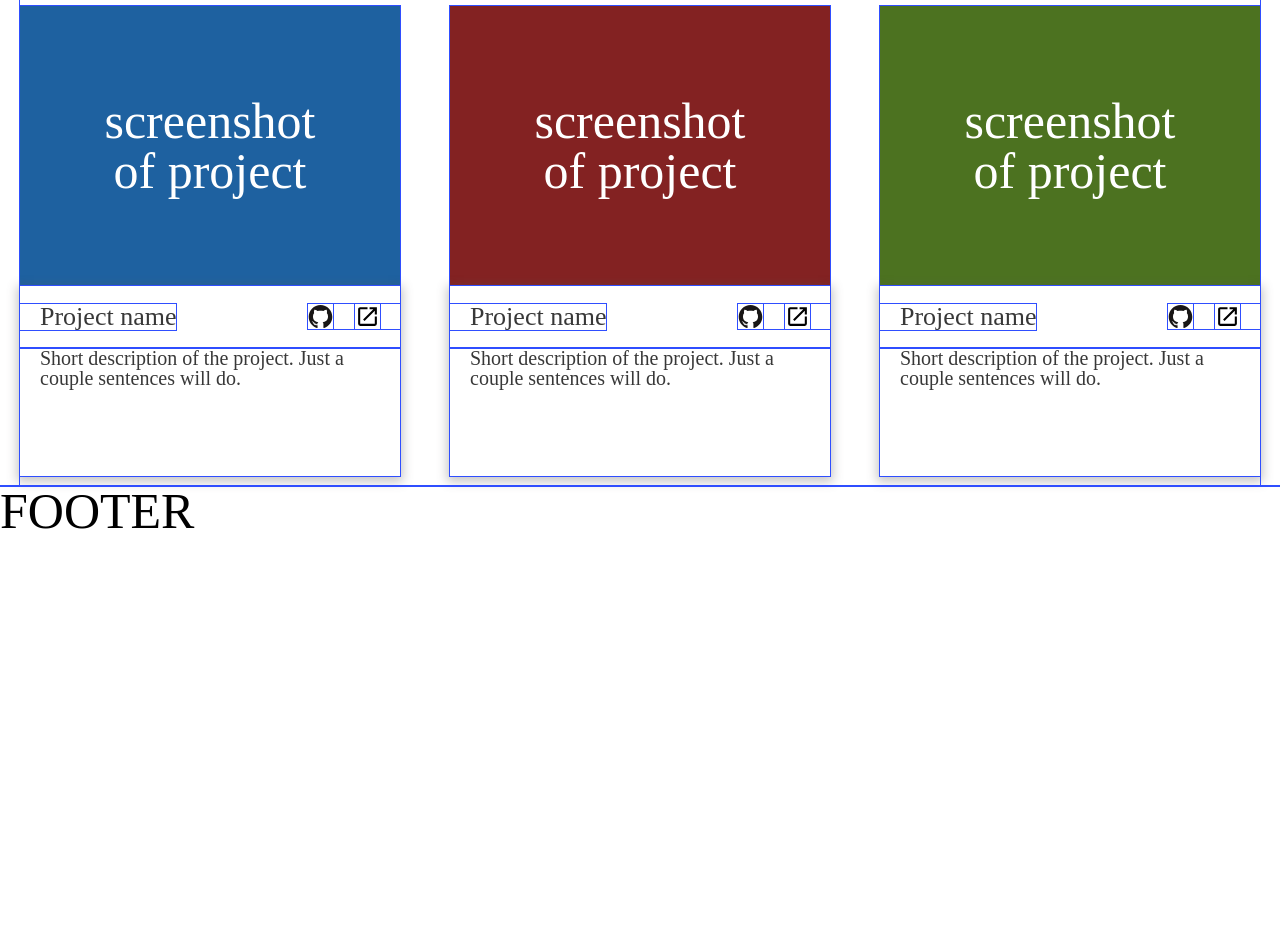
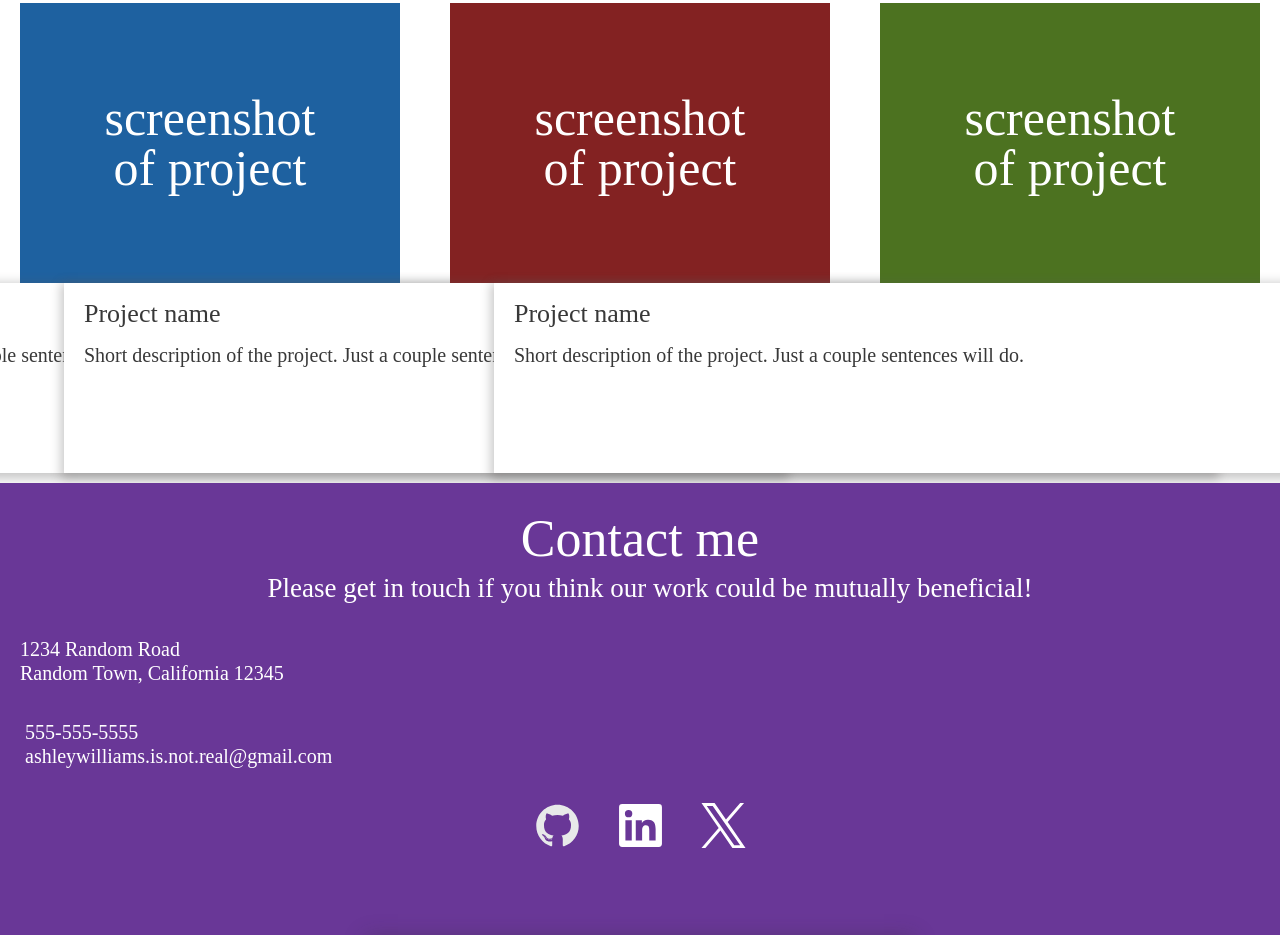
Before and after one commit to sub-pr1me/Project-Homepage, a website built with webpack: page src/template.html in a window 1280 px wide. Shown: the part 1421-2356 px from the top of the page. Built offline with nearby package versions, Linux system fonts and the light colour scheme.

Commit message:
build: add bottom mobile section

```diff
--- a/src/styles.css
+++ b/src/styles.css
@@ -48,9 +48,9 @@ table {
 
 /* //////////////////////////////////////////////////////// */
 
-* {
-	outline: rgb(47, 78, 255) 1px solid;
-}
+/* * {
+	outline: rgb(255, 247, 135) 1px solid;
+} */
 
 .c1{
 	background-color: rgb(161, 89, 48);
@@ -129,7 +129,6 @@ body {
 
 .header_content {
 	padding: 4vh 5vw;
-
 }
 
 img {
@@ -187,6 +186,10 @@ main,
 	align-items: center;
 }
 
+main {
+	margin-bottom: 118px;
+}
+
 h2 {
 	font-size: 52px;
 	margin: 100px 0px 12px 0px;
@@ -212,7 +215,7 @@ h2 {
 
 .project_info {
 	height: 190px;
-	width: 100%;
+	width: 90vw;
 }
 
 .project_header {
@@ -237,8 +240,9 @@ h2 {
 
 .project_description {
 	height: 75%;
-	width: 100%;
-	padding-left: 55px;
+	width: 80%;
+	padding-left: 15px;
+	padding-right: 20px;
 	font-size: 20px;
 }
 
@@ -247,25 +251,90 @@ h2 {
 	width: 24px;
 }
 
-
-
-
-
-
-
-
-
-
-
-
-
-
-
-
-
 footer {
 	width: 100%;
-	height: 500px;
+	height: fit-content;
+	background-color: rgb(105, 55, 151);
+}
+
+.footer_content,
+.footer_text {
+	height: fit-content;
+	width: 100%;
+	display: flex;
+	flex-direction: column;
+	justify-content: flex-start;
+	align-items: center;
+}
+
+h3 {
+	align-self: center;
+	text-align: center;
+	font-size: 52px;
+	margin-top: 30px;
+	margin-bottom: 10px;
+}
+
+footer div.footer_text {
+	margin-bottom: 60px;
+}
+
+.footer_paragraph,
+.address,
+.email {
+	margin-bottom: 35px;
+}
+
+.footer_paragraph,
+.address,
+.phone,
+.email {
+	padding-left: 20px;
+}
+
+.footer_paragraph {
+	font-size: 27px;
+}
+
+.address,
+.phone,
+.email {
+	font-size: 20px;
+	line-height: 24px;
+	display: flex;
+	flex-direction: row;
+	align-self: flex-start;
+	align-items: center;
+}
+
+.phone,
+.email {
+	gap: 5px;
+}
+
+.footer_icons {
+	display: flex;
+	gap: 38px;
+	margin-bottom: 30px;
+}
+
+footer img.tel,
+footer img.mail {
+	filter: invert(100%);
+	width: 25px;
+	transform: translateY(10%);
+	display: none;
+}
+
+footer .git,
+footer .lin,
+footer .twi {
+	filter: invert(100%);
+	width: 45px;
+}
+
+picture {
+	font-size: 0;
 }
 
 @media (min-width: 600px) {
@@ -526,14 +595,6 @@ footer {
 		width: 36px;
 	}
 
-
-
-
-
-
-
-
-
 	main {
 		margin: 0px 8vw;
 	}
--- a/src/template.html
+++ b/src/template.html
@@ -127,7 +127,37 @@
                 </div>
             </div>
         </main>
-        <footer>FOOTER</footer>
+        <footer>
+            <div class="footer_content">
+                <div class="footer_text">
+                    <h3 class="light_text">Contact me</h3>
+                    <div class="footer_paragraph light_text">Please get in touch if you think our work could be mutually beneficial!</div>
+
+                    <div class="address light_text">1234 Random Road<br>Random Town, California 12345</div>
+
+                    <div class="phone">
+                        <div><img class="tel" src="icons/phone.svg" alt="Phone number"></div>
+                        <div class = "light_text">555-555-5555</div>
+                    </div>
+
+                    <div class="email">
+                        <div><img class="mail" src="icons/email-box.svg" alt="E-mail address"></div>
+                        <div class = "light_text">ashleywilliams.is.not.real@gmail.com</div>
+                    </div>
+
+                    <div class="footer_icons">
+                        <img class="git" src="icons/github-original.svg" alt="Github">
+                        <img class="lin" src="icons/linkedin-plain.svg" alt="Linked in">
+                        <img class="twi" src="icons/twitter-original.svg" alt="Twitter">
+                    </div>
+
+                </div>
+                <picture>
+                    <source srcset="img/mob_bott.jpg" media="(max-width: 599px)">
+                    <img class="low_shadow" src="img/mob_bott.jpg" alt="Capybara portrait">
+                </picture>
+            </div>
+        </footer>
     </div>
 </body>
 </html>
```
